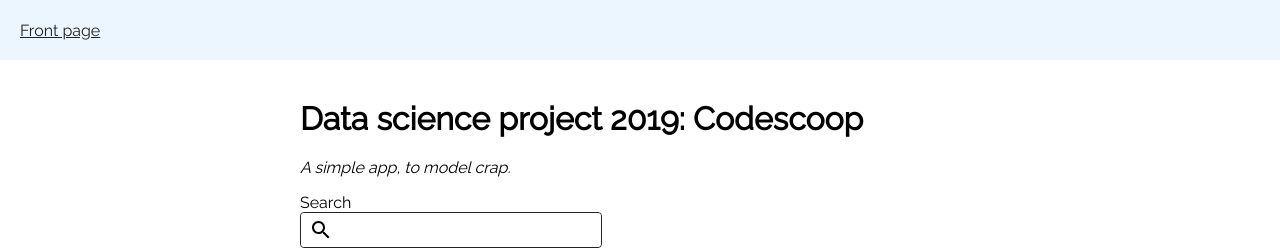
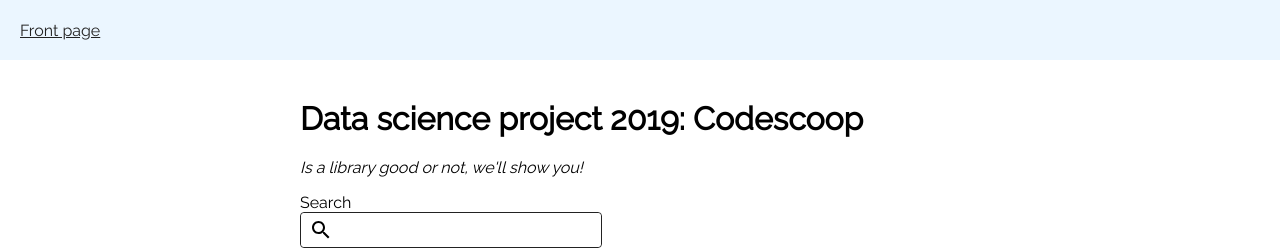
Before and after one commit to datascienceproject2019-codescoop/dsp2019-tool, a React (Create React App) app in the folder frontend/: page / in a window 1280 px wide. Shown: the top 250 px of the page. Built offline with nearby package versions, Linux system fonts and the light colour scheme; no server answers.

Commit message:
Minor UI update

```diff
--- a/frontend/src/pages/FrontPage.tsx
+++ b/frontend/src/pages/FrontPage.tsx
@@ -35,7 +35,7 @@ export class FrontPage extends React.Component<IProps, IState> {
         <header>
           <h1>Data science project 2019: Codescoop</h1>
           <p>
-            <i>A simple app, to model crap.</i>
+            <i>Is a library good or not, we'll show you!</i>
           </p>
         </header>
         <SearchBox>
--- a/frontend/src/pages/ProjectPage.tsx
+++ b/frontend/src/pages/ProjectPage.tsx
@@ -56,12 +56,13 @@ export class ProjectPage extends React.Component<IProps, IState> {
     const { ownerName, projectName } = this.props.match.params
     const { loading, error } = this.state
     const p = this.state.fetchedProject
+    const name = `${ownerName}/${projectName}`
     return (
       <Container>
         { loading ? 'loading' : error ? error :
         <div>
           <TopContainer>
-            <h1>{ownerName}/{projectName}</h1>
+            <h1><a href={`https://github.com/${name}`} target="__blank">{name}</a></h1>
             <div>
               <AttributesList>
                 <AttributesListItem color="yellow">
@@ -110,7 +111,7 @@ const TopContainer = styled.header`
   }
 `
 const PredictedContainer = styled.div`
-  align-items: baseline;
+  align-items: center;
   display: flex;
   & > h2 {
     margin-right: 28px;
```
